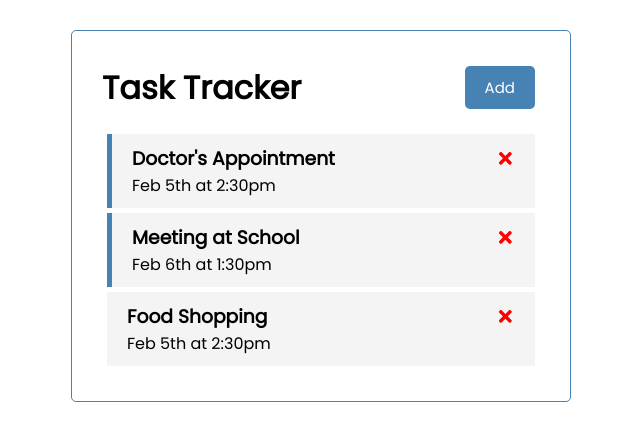
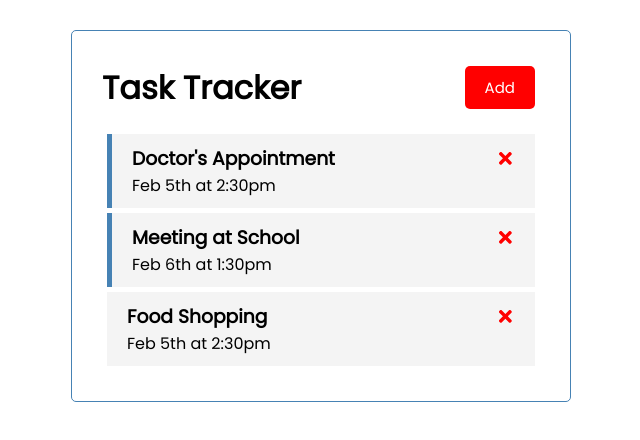
Before and after one commit to EmmanuelOBUjunior/taskTracker, a React (Create React App) app: page / in a window 1280 px wide. Shown: the top 440 px of the page, without its empty margins (319-959 px from the left). Built offline with nearby package versions, Linux system fonts and the light colour scheme.

Commit message:
Making the text and color on button dynamic

```diff
--- a/src/App.js
+++ b/src/App.js
@@ -46,8 +46,8 @@ function App() {
 
   return (
     <div className="container">
-     <Header/>
-     {showAddTasks && <AddTask onAddTask = {addTask} showAddTask = {showAddTasks}/>}
+     <Header  onAdd = {() => setShowAddTasks(!showAddTasks)} showAdd = {showAddTasks}/>
+     {showAddTasks && <AddTask onAddTask = {addTask}/>}
      {tasks.length > 0 ? <Tasks tasks = {tasks} onDelete = {deleteTask} onToggle= {toggleTask}/> : <h3>There is no task to show</h3>}
     </div>
   );
--- a/src/components/Header.js
+++ b/src/components/Header.js
@@ -1,15 +1,11 @@
 import Button from './Button'
 import PropTypes from 'prop-types';
 
-const Header = ({title}) => {
-	const onClick = ()=>{
-		console.log("Clicked")
-	}
-
+const Header = ({title, onAdd, showAdd}) => {
   return (
 	<header className='header'>
 		<h1>{title}</h1>
-		<Button onClick={onClick}/>
+		<Button color= {showAdd ? 'green' : 'red'} onClick={onAdd}/>
 	</header>
   )
 }
```
